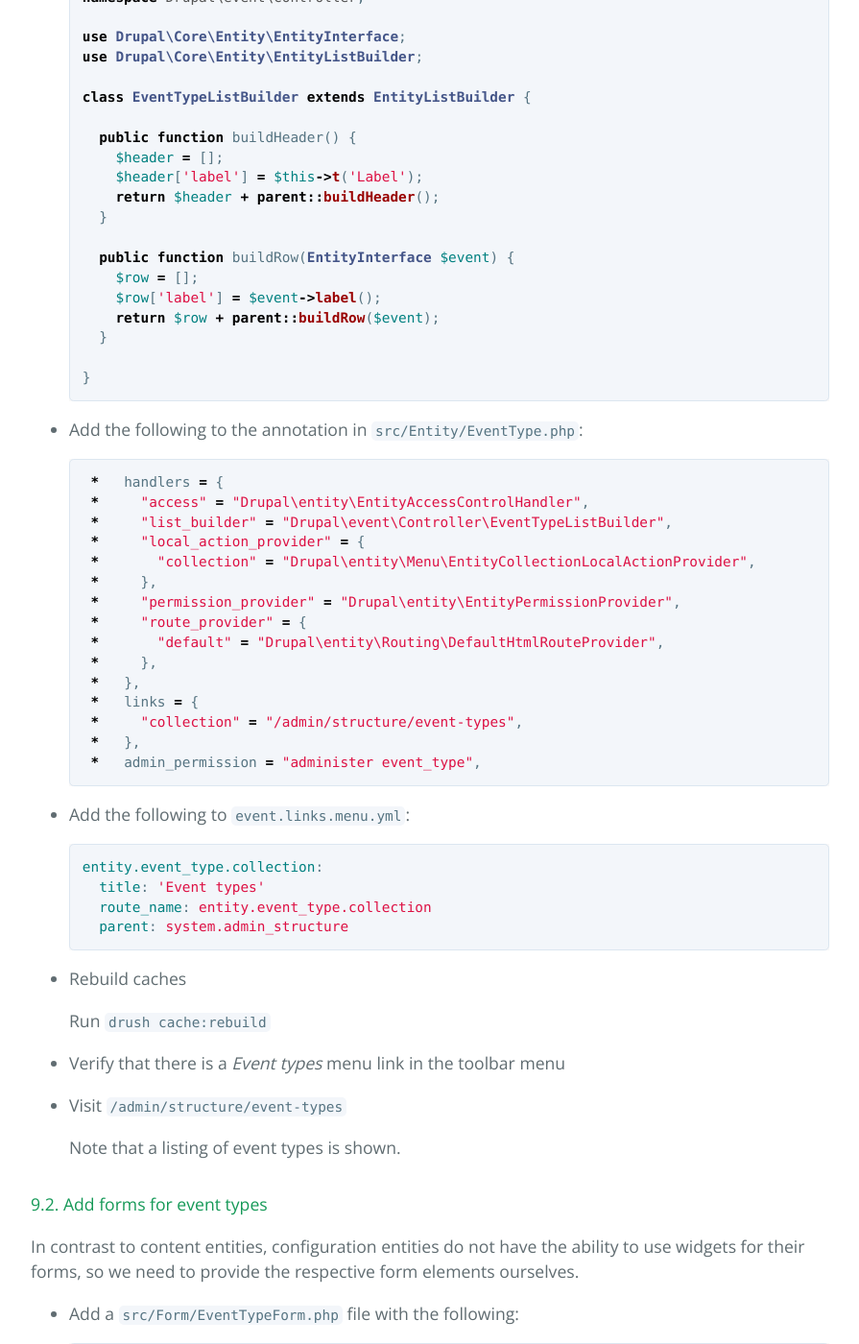
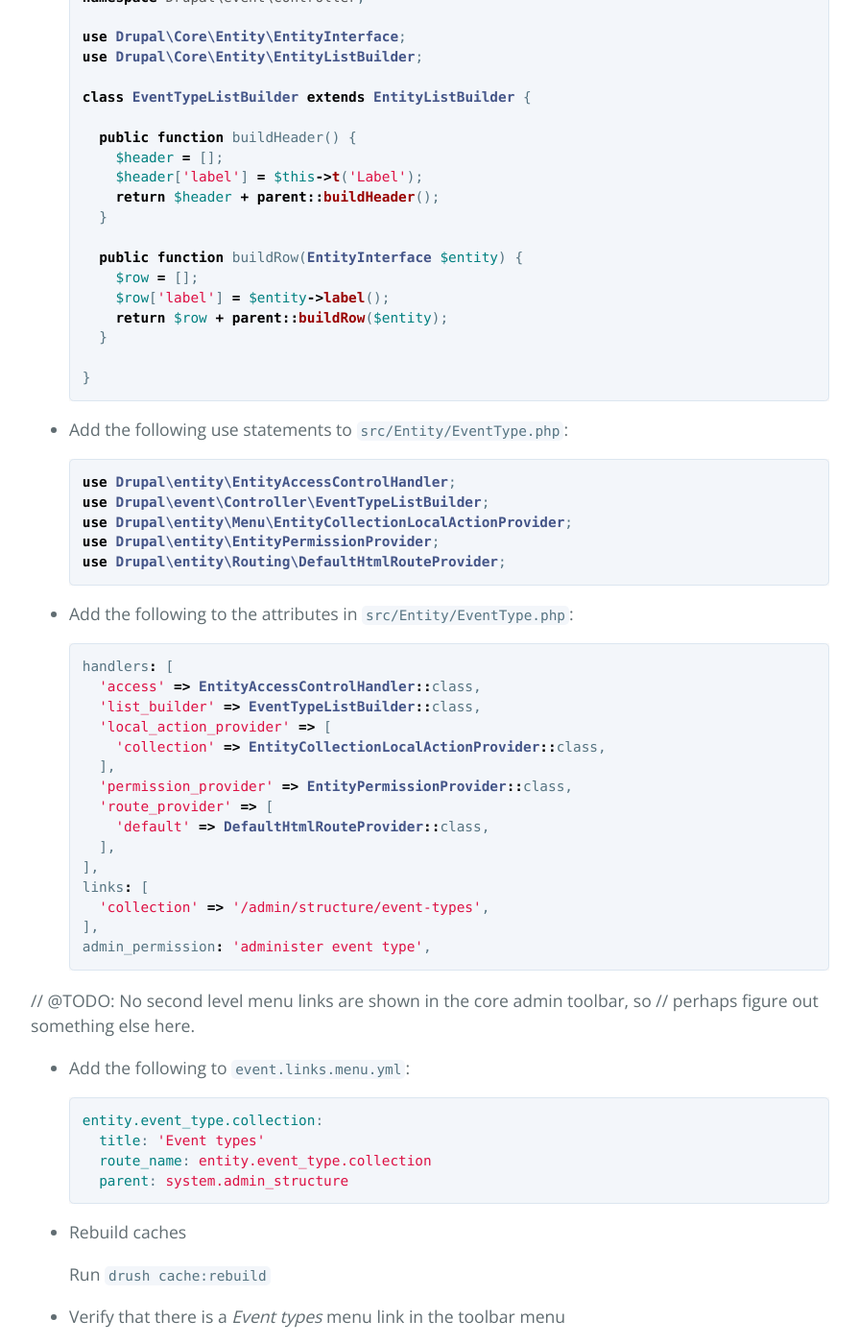
Before and after one commit to drupal-entity-training/event, a Jekyll site: the page built from index.md, in a window 1280 px wide and 1400 px high, scrolled down 33158 px. Shown: the whole window at 96% size, without its empty margins (192-1087 px from the left). Built offline with Jekyll 4.4.1, drawn with Linux system fonts in a browser that asks for light colours; Markdown is read by kramdown in place of the engine named in the settings; some of the changed text lies outside the part shown.

Commit message:
Update chapter 09 notes.

````diff
--- a/index.md
+++ b/index.md
@@ -3113,7 +3113,7 @@ _revision_ of an entity each time it is saved.
 * Add the following use statements to `src/Entity/Event.php`:
 
   ```php
-  use Drupal\entity\Routing\RevisionRouteProvider;;
+  use Drupal\entity\Routing\RevisionRouteProvider;
   ```
 
 * Add the following to the `route_provider` entry of the `handlers` section of
@@ -3320,34 +3320,47 @@ configuration object is validated against this schema.
       return $header + parent::buildHeader();
     }
 
-    public function buildRow(EntityInterface $event) {
+    public function buildRow(EntityInterface $entity) {
       $row = [];
-      $row['label'] = $event->label();
-      return $row + parent::buildRow($event);
+      $row['label'] = $entity->label();
+      return $row + parent::buildRow($entity);
     }
 
   }
   ```
 
-* Add the following to the annotation in `src/Entity/EventType.php`:
-
-  ```php
-   *   handlers = {
-   *     "access" = "Drupal\entity\EntityAccessControlHandler",
-   *     "list_builder" = "Drupal\event\Controller\EventTypeListBuilder",
-   *     "local_action_provider" = {
-   *       "collection" = "Drupal\entity\Menu\EntityCollectionLocalActionProvider",
-   *     },
-   *     "permission_provider" = "Drupal\entity\EntityPermissionProvider",
-   *     "route_provider" = {
-   *       "default" = "Drupal\entity\Routing\DefaultHtmlRouteProvider",
-   *     },
-   *   },
-   *   links = {
-   *     "collection" = "/admin/structure/event-types",
-   *   },
-   *   admin_permission = "administer event_type",
-  ```
+* Add the following use statements to `src/Entity/EventType.php`:
+
+  ```php
+  use Drupal\entity\EntityAccessControlHandler;
+  use Drupal\event\Controller\EventTypeListBuilder;
+  use Drupal\entity\Menu\EntityCollectionLocalActionProvider;
+  use Drupal\entity\EntityPermissionProvider;
+  use Drupal\entity\Routing\DefaultHtmlRouteProvider;
+  ```
+
+* Add the following to the attributes in `src/Entity/EventType.php`:
+
+  ```php
+  handlers: [
+    'access' => EntityAccessControlHandler::class,
+    'list_builder' => EventTypeListBuilder::class,
+    'local_action_provider' => [
+      'collection' => EntityCollectionLocalActionProvider::class,
+    ],
+    'permission_provider' => EntityPermissionProvider::class,
+    'route_provider' => [
+      'default' => DefaultHtmlRouteProvider::class,
+    ],
+  ],
+  links: [
+    'collection' => '/admin/structure/event-types',
+  ],
+  admin_permission: 'administer event type',
+  ```
+
+// @TODO: No second level menu links are shown in the core admin toolbar, so
+//  perhaps figure out something else here.
 
 * Add the following to `event.links.menu.yml`:
 
@@ -3437,24 +3450,31 @@ elements ourselves.
 
 <!-- TODO: Explain callables -->
 
-* Add the following to the `handlers` section of the annotation in
+* Add the following use statements to `src/Entity/EventType.php`:
+
+  ```php
+  use Drupal\event\Form\EventTypeForm;
+  use Drupal\Core\Entity\EntityDeleteForm;
+  ```
+
+* Add the following to the `handlers` section of the attributes in
   `src/Entity/EventType.php`:
 
   ```php
-   *     "form" = {
-   *       "add" = "Drupal\event\Form\EventTypeForm",
-   *       "edit" = "Drupal\event\Form\EventTypeForm",
-   *       "delete" = "Drupal\Core\Entity\EntityDeleteForm",
-   *     },
-  ```
-
-* Add the following to the `links` section of the annotation in
+    'form' => [
+      'add' => EventTypeForm::class,
+      'edit' => EventTypeForm::class,
+      'delete' => EntityDeleteForm::class,
+    ]
+  ```
+
+* Add the following to the `links` section of the attributes in
   `src/Entity/EventType.php`:
 
   ```php
-   *     "add-form" = "/admin/structure/event-types/add",
-   *     "edit-form" = "/admin/structure/event-types/manage/{event_type}",
-   *     "delete-form" = "/admin/structure/event-types/manage/{event_type}/delete",
+    'add-form' => '/admin/structure/event-types/add',
+    'edit-form' => '/admin/structure/event-types/manage/{event_type}',
+    'delete-form' => '/admin/structure/event-types/manage/{event_type}/delete',
   ```
 
 * Add the following to `event.links.task.yml`:
````
Also changed, not shown: other parts of index.md (+2 -2 lines).
